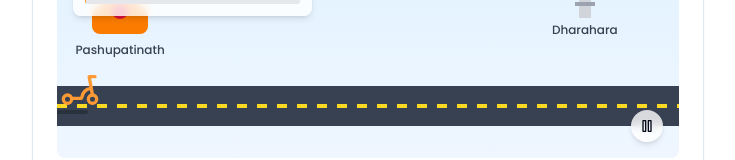
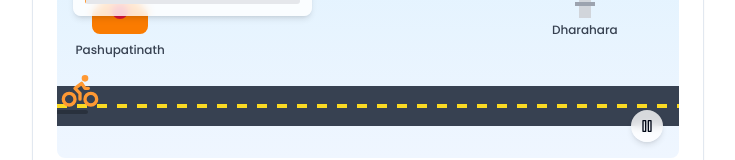
Before and after one commit to bgfgug/ghar-dhailo-frontend, a React (Vite) app: page /onboarding in a window 1280 px wide. Shown: the part 1208-1368 px from the top of the page, without its empty margins (272-1007 px from the left). Built offline with nearby package versions, Linux system fonts and the light colour scheme.

Commit message:
Fix: Import correct icon from lucide-react
The 'Scooter' icon is not exported by 'lucide-react'. This commit updates the import to use a valid icon and fixes a type error in the style tag.

```diff
--- a/src/components/Cultural/DeliveryAnimation.tsx
+++ b/src/components/Cultural/DeliveryAnimation.tsx
@@ -1,7 +1,7 @@
 
 import React, { useEffect, useState } from 'react';
 import { motion } from 'framer-motion';
-import { Scooter } from 'lucide-react';
+import { Bike } from 'lucide-react'; // Changed from Scooter to Bike which is available in lucide-react
 
 interface DeliveryAnimationProps {
   /** Initial ETA in minutes */
@@ -104,7 +104,7 @@ const DeliveryAnimation: React.FC<DeliveryAnimationProps> = ({
         <div className="absolute top-1/2 transform -translate-y-1/2 w-full h-1 bg-yellow-400 dashed-line"></div>
       </div>
 
-      {/* Animated Scooter */}
+      {/* Animated Scooter (using Bike icon instead) */}
       <motion.div
         className="absolute bottom-12"
         style={{ left: scooterX }}
@@ -113,7 +113,7 @@ const DeliveryAnimation: React.FC<DeliveryAnimationProps> = ({
         transition={{ type: 'spring', stiffness: 100 }}
       >
         <div className="relative">
-          <Scooter
+          <Bike
             className={`text-primary ${compact ? 'h-8 w-8' : 'h-10 w-10'}`}
             style={{ transform: 'scaleX(1)' }}
           />
@@ -162,9 +162,9 @@ const DeliveryAnimation: React.FC<DeliveryAnimationProps> = ({
         </div>
       )}
 
-      {/* Add Nepali styling via CSS */}
-      <style jsx>{`
-        .dashed-line {
+      {/* Fixed the style tag by removing the jsx property */}
+      <style>
+        {`.dashed-line {
           background: repeating-linear-gradient(
             to right,
             #F9D923,
@@ -172,8 +172,8 @@ const DeliveryAnimation: React.FC<DeliveryAnimationProps> = ({
             transparent 10px,
             transparent 20px
           );
-        }
-      `}</style>
+        }`}
+      </style>
     </div>
   );
 };
```
